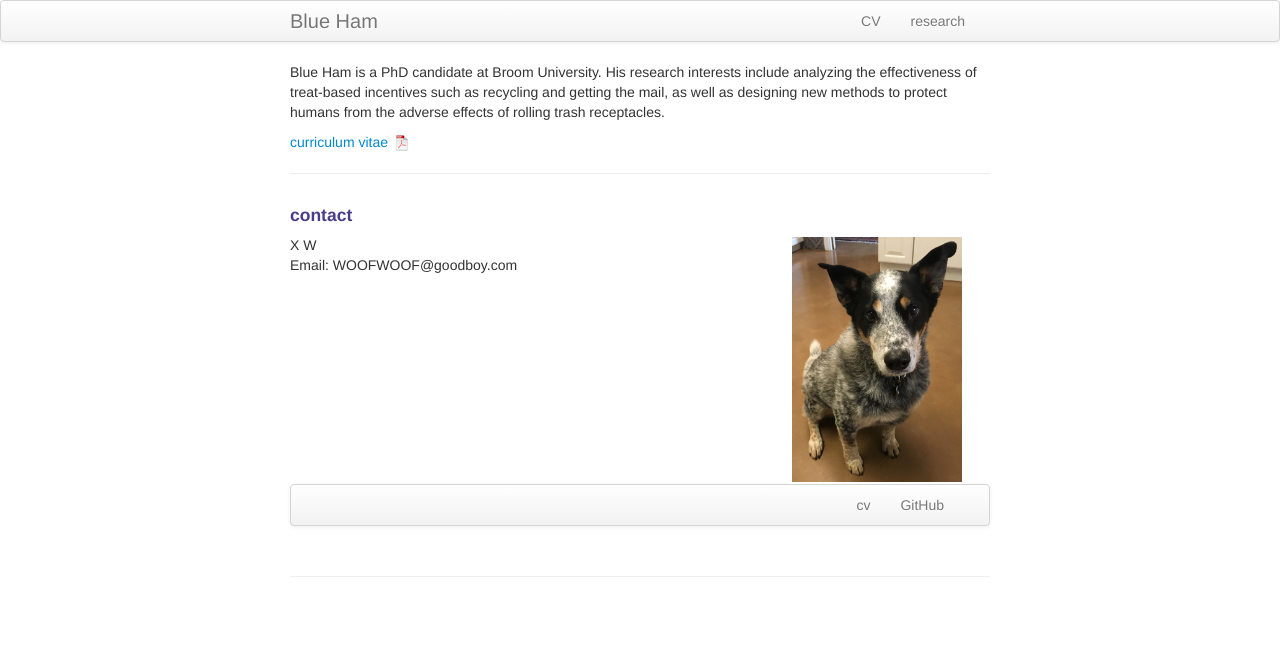
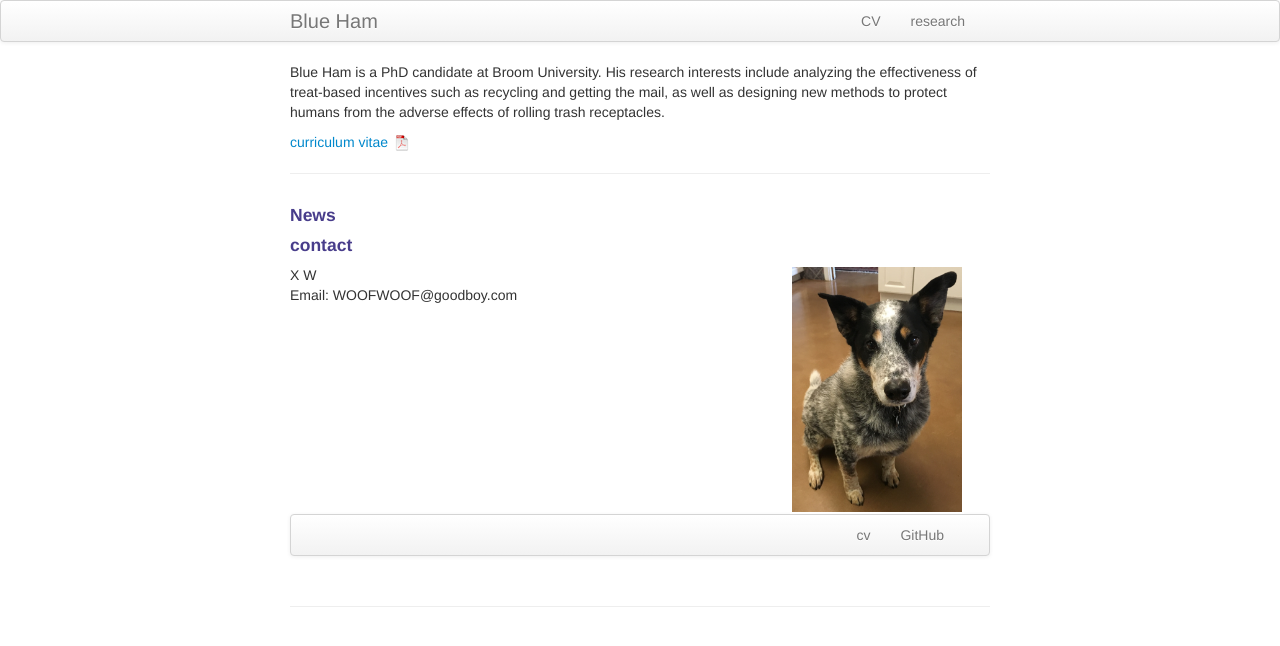
Before and after one commit to xiiaowang/xiiaowang.github.io, a Jekyll site: the page built from index.md, in a window 1280 px wide. Shown: the top 646 px of the page. Built offline with Jekyll 4.4.1, drawn with Linux system fonts in a browser that asks for light colours.

Commit message:
Update index.md

```diff
--- a/index.md
+++ b/index.md
@@ -14,6 +14,7 @@ Blue Ham is a PhD candidate at Broom University. His research interests include
 
 
 <div class="container">
+    <h4><a name="News"></a>News</h4>
 <h4><a name="contact"></a>contact</h4>
 
     <div class="row-fluid">
```
